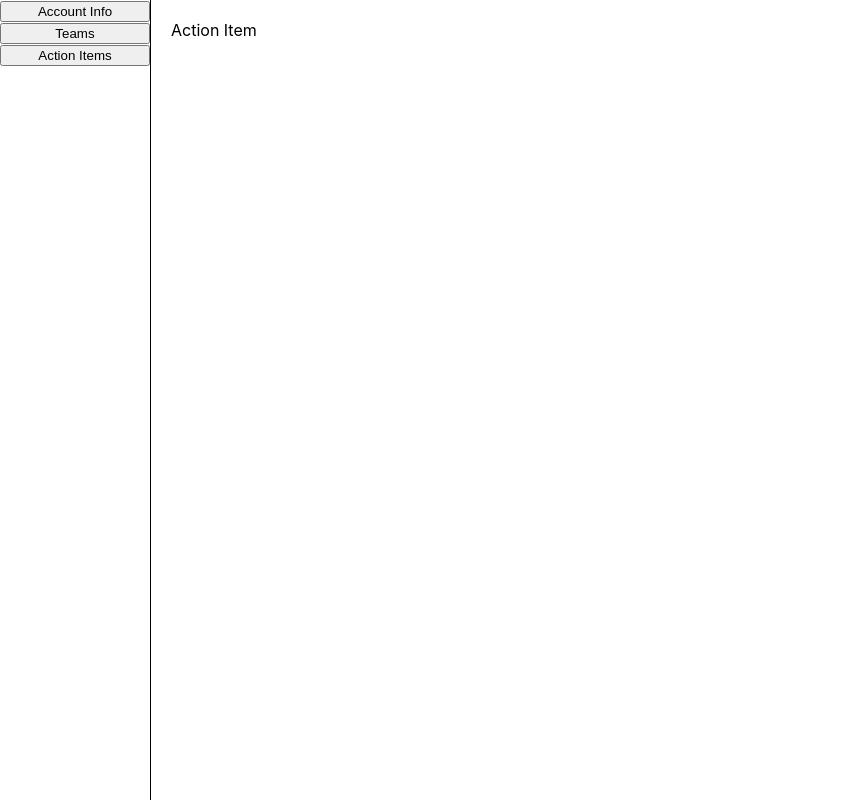
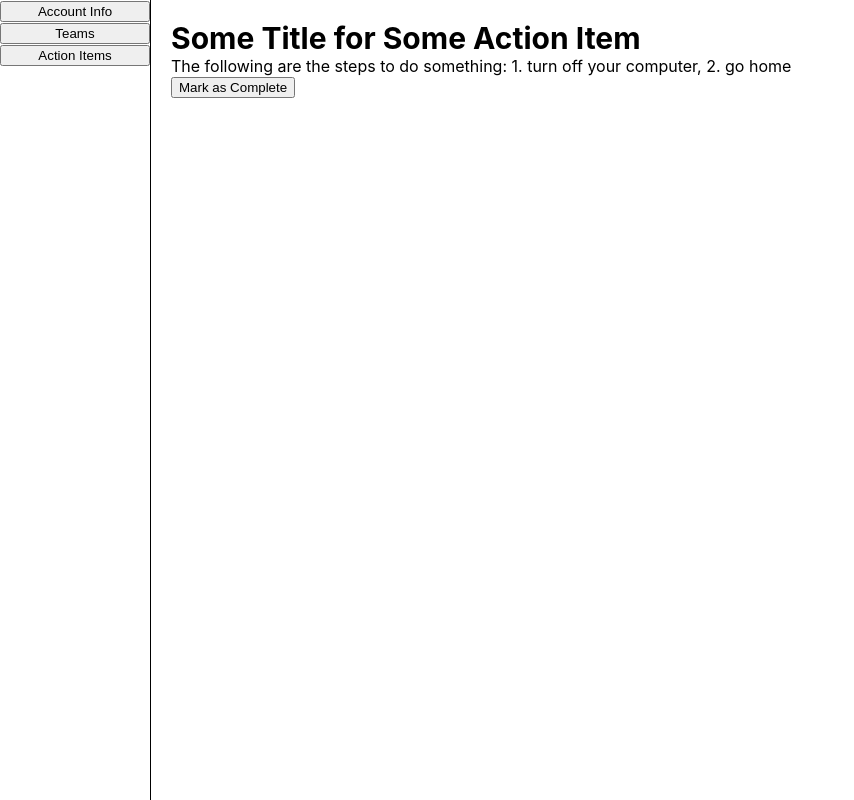
Before and after one commit to joeywu63/action_item_manager, a React (Create React App) app in the folder action-item-manager/: page /action-items in a window 1280 px wide. Both pictures are taken after a click on the element 502 px from the left and 117 px from the top of the page. Shown: the whole page, without its empty margins (0-854 px from the left). Built offline with nearby package versions, Linux system fonts and the light colour scheme.

Commit message:
added mark as complete functionality

```diff
--- a/action-item-manager/src/apps/ActionItems/components/ActionItem.js
+++ b/action-item-manager/src/apps/ActionItems/components/ActionItem.js
@@ -1,8 +1,43 @@
 import React from 'react';
 
+import Header from 'common/Header';
+import Button from 'common/Button';
+
 class ActionItem extends React.Component {
+    componentDidMount() {
+        const { complete } = this.props.location.state.actionItem;
+        this.setState({ complete });
+    }
+
+    state = {
+        complete: false
+    };
+
+    handleMarkAsComplete = () => {
+        const { complete } = this.state;
+
+        console.log('marking complete');
+        this.setState({ complete: !complete });
+    };
+
     render() {
-        return <div>Action Item</div>;
+        const {
+            actionItemID,
+            title,
+            description
+        } = this.props.location.state.actionItem;
+        const { complete } = this.state;
+
+        return (
+            <>
+                <Header title={title} />
+                <div>{description}</div>
+                <Button
+                    text={complete ? 'Mark as Incomplete' : 'Mark as Complete'}
+                    onClick={this.handleMarkAsComplete}
+                />
+            </>
+        );
     }
 }
 
--- a/action-item-manager/src/apps/ActionItems/components/ActionItemPanel.js
+++ b/action-item-manager/src/apps/ActionItems/components/ActionItemPanel.js
@@ -7,8 +7,13 @@ import Panel from 'common/Panel';
 const ActionItemPanel = ({ actionItem, history }) => {
     const { actionItemID, title, description } = actionItem;
 
+    const navigateParams = {
+        pathname: `/action-items/${actionItemID}`,
+        state: { actionItem }
+    };
+
     return (
-        <Panel onClick={() => history.push(`/action-items/${actionItemID}`)}>
+        <Panel onClick={() => history.push(navigateParams)}>
             <b>{title}</b>
             <div>{description}</div>
         </Panel>
--- /dev/null
+++ b/action-item-manager/src/common/Button.js
@@ -0,0 +1,17 @@
+import React from 'react';
+import PropTypes from 'prop-types';
+
+class Button extends React.Component {
+    render() {
+        const { text, onClick } = this.props;
+
+        return <button onClick={onClick}>{text}</button>
+    }
+}
+
+Button.propTypes = {
+    text: PropTypes.string.isRequired,
+    onClick: PropTypes.func.isRequired
+};
+
+export default Button;
```
